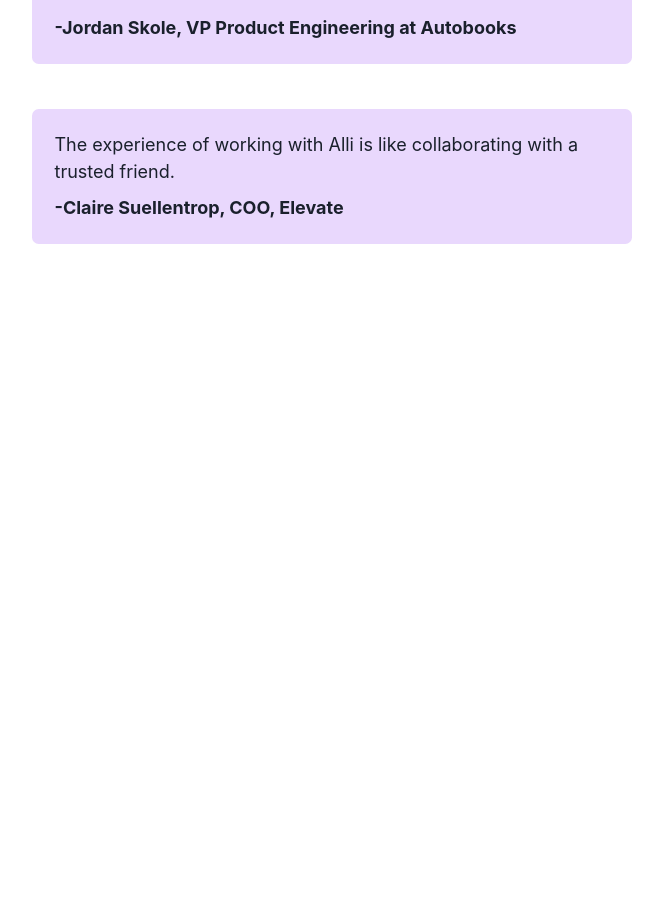
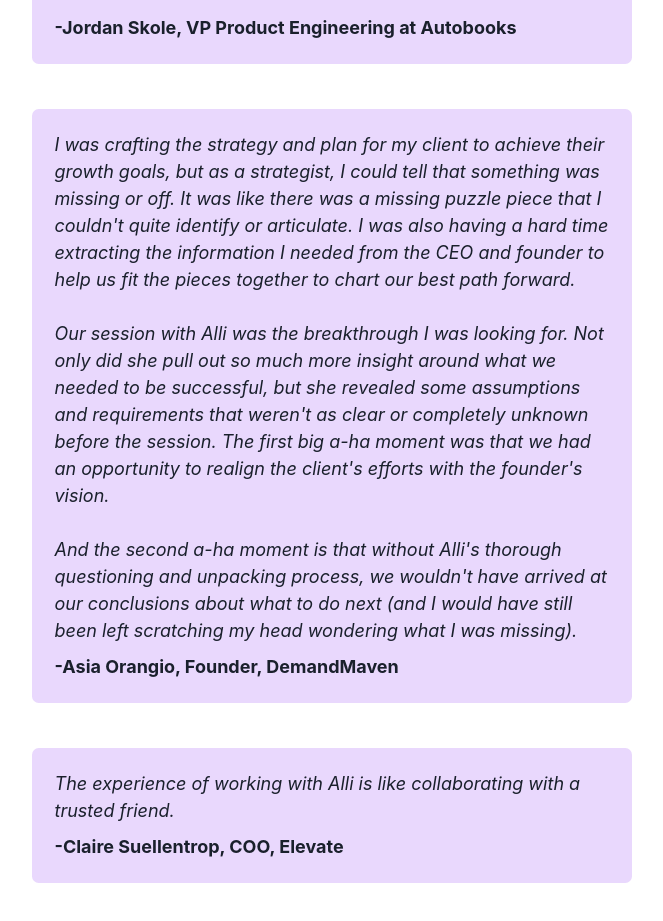
Before and after one commit to alliblum/nextjs-blog, a Next.js app: page /work-with-me in a window 1280 px wide. Shown: the part 3940-4861 px from the top of the page, without its empty margins (308-971 px from the left). Before the commit the page ends 4497 px from the top, so only its background shows below. Built offline with nearby package versions, Linux system fonts and the light colour scheme.

Commit message:
adding more testimonials

```diff
--- a/components/mdx/quoteblock.tsx
+++ b/components/mdx/quoteblock.tsx
@@ -31,7 +31,7 @@ const QuoteBlock: React.FC<QuoteBlockProps> = (props) => {
     // <ChakraProvider theme={theme}>
     <Box bg="purple.100" p={5} borderRadius="md">
       <Stack>
-        <Text dangerouslySetInnerHTML={{ __html: props.quote }} />
+        <Text as="i" dangerouslySetInnerHTML={{ __html: props.quote }} />
 
         <Text as="strong">{props?.author}</Text>
       </Stack>
--- a/pages/work-with-me.tsx
+++ b/pages/work-with-me.tsx
@@ -127,6 +127,15 @@ export default function WorkWithMe() {
         />
         <Spacer />
         <QuoteBlock
+          quote="I was crafting the strategy and plan for my client to achieve their growth goals, but as a strategist, I could tell that something was missing or off. It was like there was a missing puzzle piece that I couldn't quite identify or articulate. I was also having a hard time extracting the information I needed from the CEO and founder to help us fit the pieces together to chart our best path forward.
+
+</br></br>Our session with Alli was the breakthrough I was looking for. Not only did she pull out so much more insight around what we needed to be successful, but she revealed some assumptions and requirements that weren't as clear or completely unknown before the session. The first big a-ha moment was that we had an opportunity to realign the client's efforts with the founder's vision.
+
+</br></br>And the second a-ha moment is that without Alli's thorough questioning and unpacking process, we wouldn't have arrived at our conclusions about what to do next (and I would have still been left scratching my head wondering what I was missing)."
+          author="-Asia Orangio, Founder, DemandMaven"
+        />
+        <Spacer />
+        <QuoteBlock
           quote="The experience of working with Alli is like collaborating with a
               trusted friend."
           author="-Claire Suellentrop, COO, Elevate"
```
